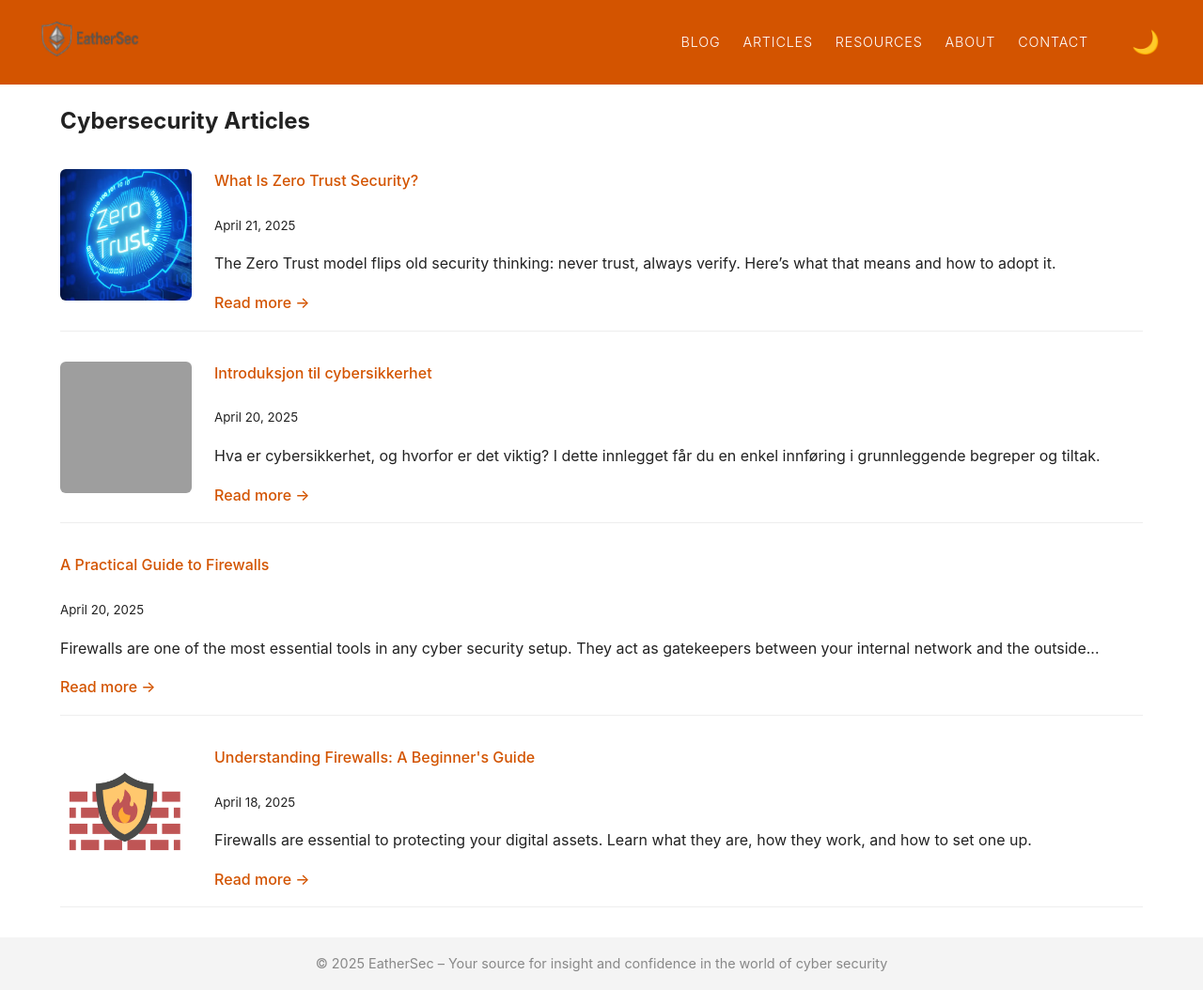
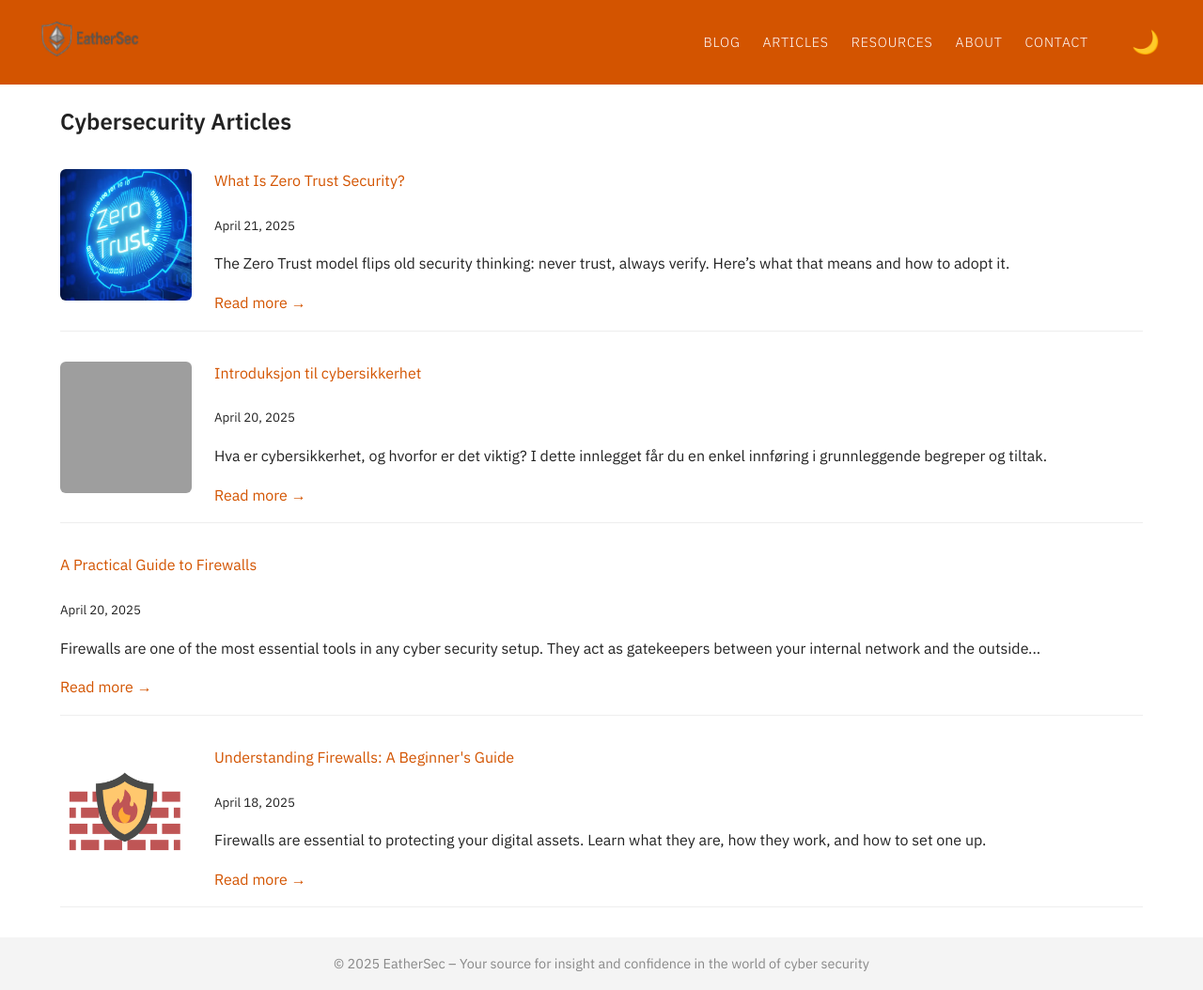
Before and after one commit to espenssk/blogpage, a Jekyll site: the page built from articles.md, in a window 1280 px wide. Shown: the whole page at 94% size. Built offline with Jekyll 4.4.1, drawn with Linux system fonts in a browser that asks for light colours; grey boxes are pictures that could not be loaded.

Commit message:
Update style.css

```diff
--- a/assets/css/style.css
+++ b/assets/css/style.css
@@ -5,8 +5,7 @@
 
 body {
   margin: 0;
-  font-family: 'Inter', sans-serif;
-  background-color: #fff;
+  font-family: 'IBM Plex Sans', sans-serif;  background-color: #fff;
   color: #222;
   line-height: 1.6;
 }
@@ -284,3 +283,29 @@ footer {
     flex: 1 1 100%;
   }
 }
+
+.floating-toggle {
+  position: fixed;
+  bottom: 1.5rem;
+  right: 1.5rem;
+  background-color: #d35400;
+  color: white;
+  border: none;
+  border-radius: 50%;
+  font-size: 1.4rem;
+  width: 44px;
+  height: 44px;
+  cursor: pointer;
+  z-index: 999;
+  box-shadow: 0 0 10px rgba(0,0,0,0.2);
+  transition: background-color 0.3s ease;
+}
+
+.floating-toggle:hover {
+  background-color: #e1701a;
+}
+
+body.dark-mode .floating-toggle {
+  background-color: #ffa726;
+  color: #111;
+}
```
